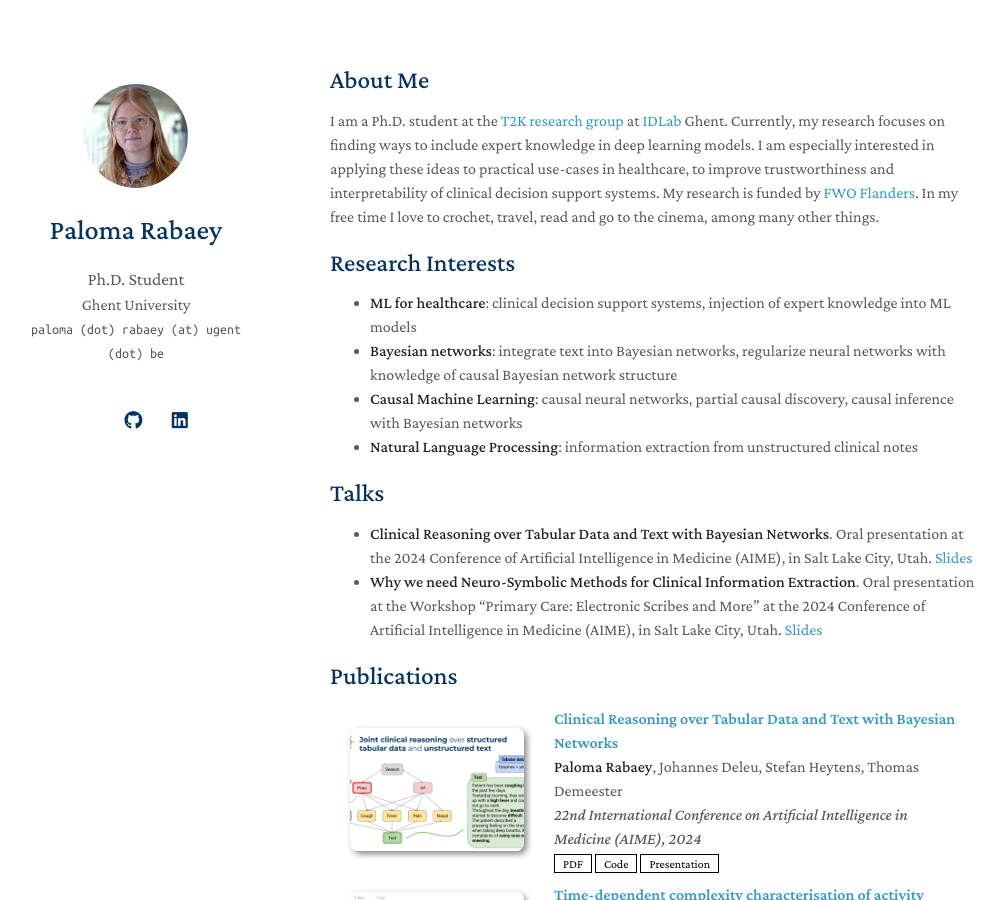
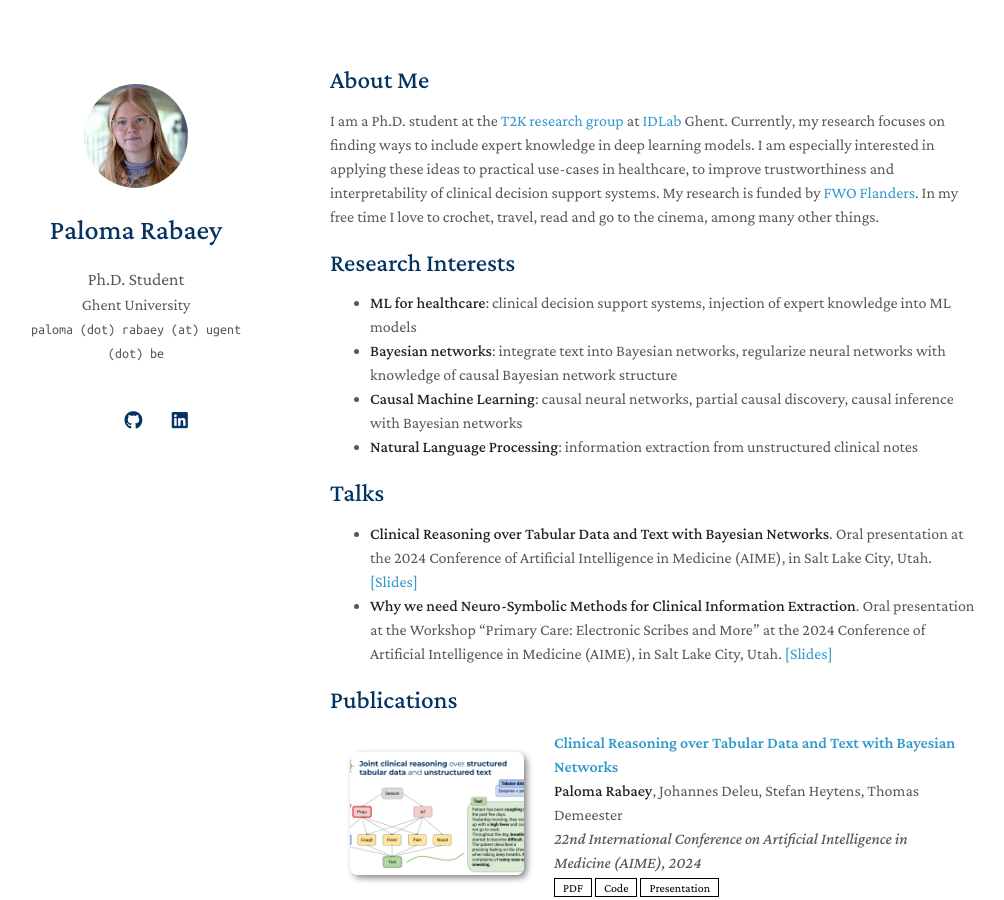
Before and after one commit to prabaey/prabaey.github.io, a Jekyll site: the page built from index.md, in a window 1280 px wide and 900 px high. Shown: the whole window, without its empty margins (140-1144 px from the left). Built offline with Jekyll 4.4.1, drawn with Linux system fonts in a browser that asks for light colours; nearby versions of some CDN libraries; a style sheet for code colours, icons or effects is not loaded; our own code applies the rules of GitHub Pages for plain Markdown files.

```diff
--- a/_config.yml
+++ b/_config.yml
@@ -16,7 +16,7 @@ google_scholar: https://scholar.google.com/citations?user=0gTH1bUAAAAJ&hl=en
 poster_link_NBN: assets/files/poster_neurips.pdf
 poster_link_syndara: assets/files/poster_syndara.pdf
 pres_link_BN_text: assets/files/presentation_AIME.pptx
-pres_link_BN_CIE: assets/files/presentation_AIME_workshop.pptx
+pres_link_BN_CIE: assets/files/presentation_workshop_AIME.pptx
 github_link: https://github.com/prabaey/
 linkedin: https://www.linkedin.com/in/paloma-rabaey-3a29091a2
 
--- a/index.md
+++ b/index.md
@@ -15,7 +15,7 @@ I am a Ph.D. student at the [T2K research group](https://ugentt2k.github.io/) at
 
 ## Talks
 
-- **Clinical Reasoning over Tabular Data and Text with Bayesian Networks**. Oral presentation at the 2024 Conference of Artificial Intelligence in Medicine (AIME), in Salt Lake City, Utah. <a href="{{ site.pres_link_BN_text }}">Slides</a>
-- **Why we need Neuro-Symbolic Methods for Clinical Information Extraction**. Oral presentation at the Workshop "Primary Care: Electronic Scribes and More" at the 2024 Conference of Artificial Intelligence in Medicine (AIME), in Salt Lake City, Utah. <a href="{{ site.pres_link_BN_CIE }}">Slides</a>
+- **Clinical Reasoning over Tabular Data and Text with Bayesian Networks**. Oral presentation at the 2024 Conference of Artificial Intelligence in Medicine (AIME), in Salt Lake City, Utah. <a href="{{ site.pres_link_BN_text }}">[Slides]</a>
+- **Why we need Neuro-Symbolic Methods for Clinical Information Extraction**. Oral presentation at the Workshop "Primary Care: Electronic Scribes and More" at the 2024 Conference of Artificial Intelligence in Medicine (AIME), in Salt Lake City, Utah. <a href="{{ site.pres_link_BN_CIE }}">[Slides]</a>
 
 {% include_relative _includes/publications.md %}
```
